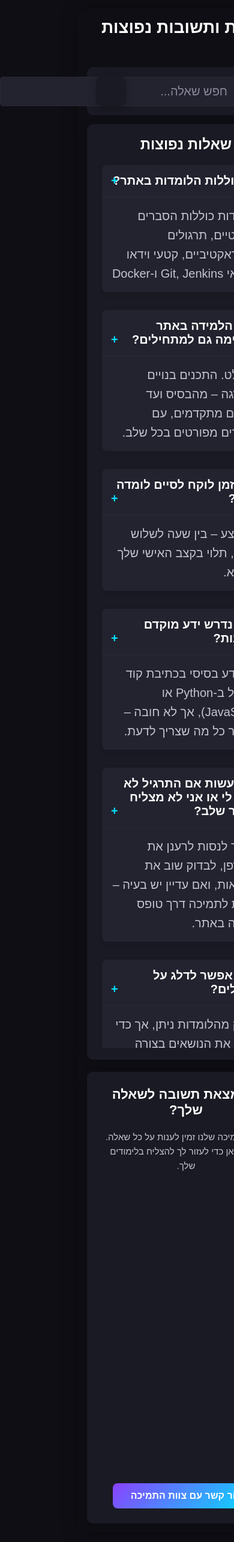
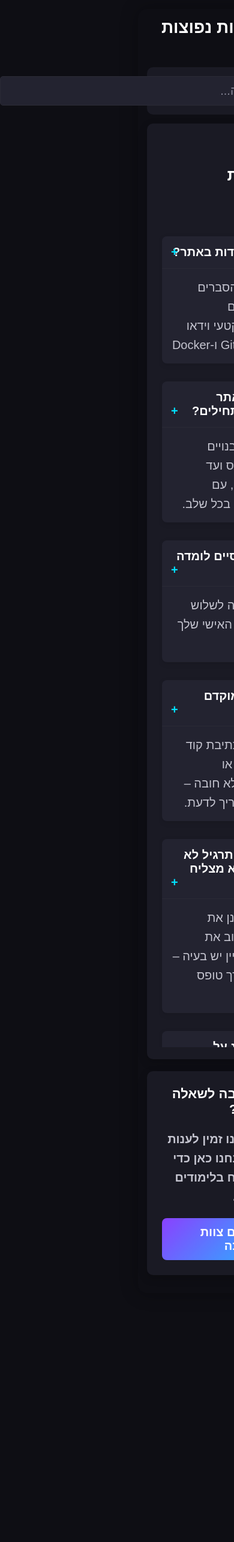
Before and after one commit to KeturahS/CICD_UNLOCKED, a Django app: page /qa/QA_Page in a window 390 px wide; the page is wider, and only the part inside the window is pictured. Shown: the top 2571 px of that part at 60% size. Run offline with Django 5.2, Linux system fonts and the light colour scheme; data comes from the database, SQL or seed files in the repository; both versions use the stored data as it was after the commit; parts of the project's set-up code (start-up, migrations or seed data) failed here and were passed over.

Commit message:
BSPM25T10-187     שיפור נראות עמוד השאלות ותשובות בעת סינון

```diff
--- a/CICD__UNLOCKED/QA/templates/QA_Page.html
+++ b/CICD__UNLOCKED/QA/templates/QA_Page.html
@@ -10,7 +10,7 @@
             margin: 0;
             padding: 0;
             box-sizing: border-box;
-            font-family: Arial, sans-serif;
+            font-family: Arial;
         }
 
         body {
@@ -26,12 +26,13 @@
             width: 100%;
             max-width: 1400px;
             margin: 0 auto;
-            height: calc(100vh - 60px); /* גובה מחושב עם התחשבות בפדינג של הגוף */
+            height: calc(100vh - 60px - 40px); /* גובה מחושב עם התחשבות בפדינג של הגוף ורווח בתחתית */
             display: flex;
             flex-direction: column;
             background-color: #0e0e14;
             border-radius: 15px;
             box-shadow: 0 0 30px rgba(0, 0, 0, 0.3);
+            margin-bottom: 40px; /* רווח בתחתית המסך */
         }
 
         .header {
@@ -68,7 +69,6 @@
         }
 
         .search-input {
-
             background-color: #232330;
             border: 1px solid #2a2a35;
             border-radius: 5px;
@@ -93,7 +93,7 @@
             flex: 1;
             gap: 20px;
             padding: 0 30px 30px;
-            height: calc(100vh - 180px - 60px); /* גובה מחושב כדי להתאים למסך אחד עם פדינג */
+            height: calc(100vh - 180px - 60px - 40px); /* גובה מחושב כדי להתאים למסך אחד עם פדינג ורווח בתחתית */
         }
 
         /* FAQ Section */
@@ -105,13 +105,14 @@
             display: flex;
             flex-direction: column;
             box-shadow: 0 5px 15px rgba(0, 0, 0, 0.2);
+            order: 2; /* שינוי סדר - FAQ יהיה בצד ימין */
         }
 
         .faq-title {
-            font-size: 24px;
+            font-size: 27px;
             margin-bottom: 20px;
             color: white;
-            text-align: center;
+            text-align: right;
         }
 
         /* FAQ Scroll Container - קונטיינר פנימי עם גלילה */
@@ -182,10 +183,10 @@
             flex: 1; /* תופס פחות מקום מאשר החלק הימני */
             display: flex;
             flex-direction: column;
-            justify-content: center;
             align-items: center;
             text-align: center;
             box-shadow: 0 5px 15px rgba(0, 0, 0, 0.2);
+            order: 1; /* שינוי סדר - Contact יהיה בצד שמאל */
         }
 
         .contact-title {
@@ -195,9 +196,9 @@
 
         .contact-text {
             color: #c5c5d0;
-            margin-bottom: 30px;
+            margin-bottom: 15px; /* מרווח קטן יותר לפני הכפתור */
             line-height: 1.6;
-            font-size: 15px;
+            font-size: 20px;
         }
 
         .contact-button {
@@ -210,9 +211,9 @@
             cursor: pointer;
             display: inline-block;
             text-decoration: none;
-            font-size: 16px;
+            font-size: 20px;
             transition: transform 0.2s ease;
-            margin-top: auto;
+            margin-top: 5px; /* מרווח קטן מהטקסט */
         }
 
         .contact-button:hover {
@@ -236,6 +237,12 @@
         @media (max-width: 900px) {
             body {
                 padding: 15px;
+                overflow-y: auto;
+            }
+
+            .main-content {
+                height: auto;
+                margin-bottom: 30px; /* רווח בתחתית במסכים קטנים */
             }
 
             .content-layout {
@@ -246,14 +253,15 @@
 
             .faq-container, .contact-container {
                 width: 100%;
+                order: 0; /* מבטל את סדר הפריסה במסכים קטנים */
+            }
+
+            .contact-container {
+                margin-bottom: 15px; /* מרווח בין הקונטיינרים במסכים קטנים */
             }
 
             .faq-container {
                 max-height: 60vh;
-            }
-
-            body {
-                overflow-y: auto;
             }
 
             .header, .search-container {
@@ -278,12 +286,23 @@
             <input type="text" name="search_query" class="search-input" placeholder="חפש שאלה..."/>
         </form>
 
-        <div class="contact-container">
+
+    </div>
+
+    <!-- Content Layout - מחלק את המסך לשני חלקים -->
+    <div class="content-layout">
+        <!-- FAQ Section - בצד ימין -->
+        <div class="faq-container">
 
 
+            <!-- קונטיינר פנימי עם גלילה בצד ימין -->
+            <div class="faq-scroll-container">
+                <div class="faq-grid">
 
-            <!-- Filtered Results -->
+                     <!-- Filtered Results -->
             {% if filtered_faqs %}
+                     <h2 class="faq-title">שאלות מסוננות</h2>
+                    <br> </br>
             <div style="margin-top: 20px; text-align: right; width: 100%;">
                 <h3 style="margin-bottom: 10px;">תוצאות חיפוש:</h3>
                 <div class="faq-grid">
@@ -298,19 +317,11 @@
                 </div>
             </div>
             {% endif %}
-        </div>
 
-    </div>
+                    <br> </br>
+             <h2 class="faq-title">שאלות נפוצות</h2>
 
-    <!-- Content Layout - מחלק את המסך לשני חלקים -->
-    <div class="content-layout">
-        <!-- FAQ Section - בצד ימין -->
-        <div class="faq-container">
-            <h2 class="faq-title">שאלות נפוצות</h2>
-
-            <!-- קונטיינר פנימי עם גלילה בצד ימין -->
-            <div class="faq-scroll-container">
-                <div class="faq-grid">
+                    <br> </br>
                     {% for faq in faqs %}
                     <div class="faq-item">
                         <div class="faq-question">{{ faq.question }}</div>
@@ -324,9 +335,9 @@
         <!-- Contact Section - בצד שמאל -->
         <div class="contact-container">
             <h2 class="contact-title">לא מצאת תשובה לשאלה שלך?</h2>
-            <p class="contact-text">
+            <h2 class="contact-text">
                 צוות התמיכה שלנו זמין לענות על כל שאלה. אנחנו כאן כדי לעזור לך להצליח בלימודים שלך.
-            </p>
+            </h2>
             <a href="{% url 'contact_us' %}" class="contact-button">צור קשר עם צוות התמיכה</a>
         </div>
     </div>
```
Also changed, not shown: CICD__UNLOCKED/db.sqlite3.
